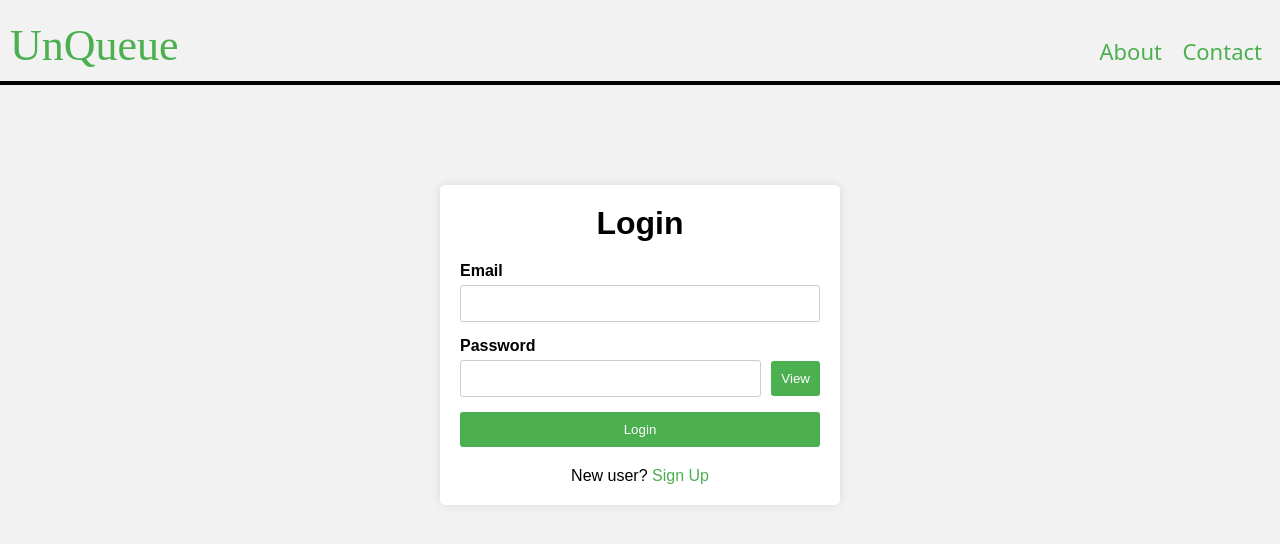
After one commit to Kishor-bharti/UnQueue, a PHP site: page /login.php in a window 1280 px wide. The commit adds this page. Shown: the top 544 px of the page. Run offline with PHP 8.4, Linux system fonts and the light colour scheme; data comes from the database, SQL or seed files in the repository.

Commit message:
Added some new files

```diff
--- /dev/null
+++ b/login.php
@@ -0,0 +1,264 @@
+<!DOCTYPE html>
+<html lang="en">
+
+<head>
+    <meta charset="UTF-8">
+    <meta name="viewport" content="width=device-width, initial-scale=1.0">
+    <title>Login</title>
+    <!-- <link rel="stylesheet" href="styles.css"> -->
+    <style>
+        /* Reset some default styles */
+        * {
+            box-sizing: border-box;
+            margin: 0;
+            padding: 0;
+        }
+
+        body {
+            font-family: Arial, sans-serif;
+            background-color: #f2f2f2;
+        }
+
+        nav {
+            border-bottom: solid 4px black;
+            margin-bottom: 100px;
+        }
+
+        .logo {
+            display: inline-block;
+            /* margin: 10px; */
+            size: 10px;
+        }
+
+        .links ul li a {
+            text-decoration: none;
+            font-family: system-ui;
+        }
+
+        li {
+            display: inline-block;
+            font-size: 22px;
+            margin: 8px;
+        }
+
+        .logo p {
+            font-family: serif;
+            margin-top: 10px;
+            padding: 10px;
+        }
+
+        .logo p a {
+            font-size: 44px;
+            text-decoration: none;
+        }
+
+        .links {
+            display: inline-block;
+            margin-top: 28px;
+            margin-right: 10px;
+            position: absolute;
+            top: 0;
+            right: 0;
+        }
+
+
+        .container {
+            max-width: 400px;
+            margin: 0 auto;
+            padding: 20px;
+            background-color: #fff;
+            border-radius: 5px;
+            box-shadow: 0 0 10px rgba(0, 0, 0, 0.1);
+        }
+
+        h1 {
+            text-align: center;
+            margin-bottom: 20px;
+        }
+
+        form {
+            display: flex;
+            flex-direction: column;
+        }
+
+        label {
+            margin-bottom: 5px;
+            font-weight: bold;
+        }
+
+        input[type="email"],
+        input[type="password"] {
+            padding: 10px;
+            margin-bottom: 15px;
+            border: 1px solid #ccc;
+            border-radius: 3px;
+        }
+
+        .password-field {
+            display: flex;
+            align-items: center;
+            margin-bottom: 15px;
+        }
+
+        .password-field input[type="password"] {
+            flex-grow: 1;
+            margin-bottom: 0;
+        }
+
+        .password-field button {
+            background-color: #4CAF50;
+            color: #fff;
+            border: none;
+            border-radius: 3px;
+            padding: 10px;
+            cursor: pointer;
+            margin-left: 10px;
+        }
+
+        button[type="submit"] {
+            padding: 10px;
+            background-color: #4CAF50;
+            color: #fff;
+            border: none;
+            border-radius: 3px;
+            cursor: pointer;
+        }
+
+        button[type="submit"]:hover {
+            background-color: #45a049;
+        }
+
+        p {
+            text-align: center;
+            margin-top: 20px;
+        }
+
+        a {
+            color: #4CAF50;
+            text-decoration: none;
+        }
+
+        a:hover {
+            text-decoration: underline;
+        }
+
+        /* Responsive styles */
+        @media (max-width: 480px) {
+            .container {
+                padding: 10px;
+            }
+        }
+    </style>
+</head>
+
+<body>
+    <header>
+        <nav>
+            <div class="logo">
+                <p><a href="#">UnQueue</a></p>
+            </div>
+            <div class="links">
+                <ul>
+                    <li>
+                        <a href="about.html">About</a>
+                    </li>
+                    <li>
+                        <a href="contact.html">Contact</a>
+                    </li>
+                    <!-- <li>
+                        <a href="login.php">Login</a>
+                    </li> -->
+                </ul>
+            </div>
+        </nav>
+    </header>
+    <div class="container">
+        <h1>Login</h1>
+        <form id="loginForm" action="login.php" method="POST">
+            <label for="email">Email</label>
+            <input type="email" id="email" name="email" required>
+
+            <label for="password">Password</label>
+            <div class="password-field">
+                <input type="password" id="password" name="password" required>
+                <button type="button" id="viewPasswordBtn">View</button>
+            </div>
+
+            <button type="submit" id="loginBtn">Login</button>
+        </form>
+        <p>New user? <a href="signup.html">Sign Up</a></p>
+    </div>
+
+    <script>
+        // Get the password input and view password button
+        const passwordInput = document.getElementById('password');
+        const viewPasswordBtn = document.getElementById('viewPasswordBtn');
+
+        // Add event listener to the view password button
+        viewPasswordBtn.addEventListener('click', function() {
+            if (passwordInput.type === 'password') {
+                passwordInput.type = 'text';
+                viewPasswordBtn.textContent = 'Hide';
+            } else {
+                passwordInput.type = 'password';
+                viewPasswordBtn.textContent = 'View';
+            }
+        });
+    </script>
+</body>
+
+</html>
+
+<?php
+// Database connection details
+$host = "localhost";
+$username = "root";
+$password = "";
+$database = "UnQueue";
+
+// Create a connection
+$conn = new mysqli($host, $username, $password, $database);
+
+// Check connection
+if ($conn->connect_error) {
+    die("Connection failed: " . $conn->connect_error);
+}
+
+// Get form data
+@$email = $_POST['email'];
+@$password = $_POST['password'];
+
+//SQL statement to check if the user exists
+$sql = "SELECT * FROM users WHERE email = ?";
+$stmt = $conn->prepare($sql);
+$stmt->bind_param("s", $email);
+$stmt->execute();
+$result = $stmt->get_result();
+
+if ($result->num_rows > 0) {
+    $row = $result->fetch_assoc();
+    $hashedPassword = $row['password'];
+
+    // Verify the password
+    if (password_verify($password, $hashedPassword)) {
+        // Password is correct, handle user login
+        $userID = $row['id'];
+        $tableName = "user_" . $userID;
+        session_start();
+
+        echo "Login successful! User ID: " . $userID . ", Table Name: " . $tableName;
+        header("Location: unqueue.php");
+        exit();
+    } else {
+        // echo "Invalid password.";
+        echo ""; // just to keep things clean!
+    }
+} else {
+    // echo "User not found.";
+    echo ""; // just to keep things clean!
+}
+
+// Close the statement and connection
+$stmt->close();
+$conn->close();
+?>
--- a/signup.html
+++ b/signup.html
@@ -21,7 +21,7 @@
                         <a href="contact.html">Contact</a>
                     </li>
                     <li>
-                        <a href="login.html">Login</a>
+                        <a href="login.php">Login</a>
                     </li>
                 </ul>
             </div>
@@ -60,7 +60,7 @@
 
             <button type="submit" id="signupBtn">Sign Up</button>
         </form>
-        <p>Already have an account? <a href="login.html">Login</a></p>
+        <p>Already have an account? <a href="login.php">Login</a></p>
     </div>
 
     <script src="script.js"></script>
--- /dev/null
+++ b/unqueue.php
@@ -0,0 +1,3 @@
+<?php
+    echo "WELCOME TO THE HOME PAGE!!!"
+?>
```
Also changed, not shown: login.html (deleted, +0 -11 lines), signup.php (+22 -172 lines).
